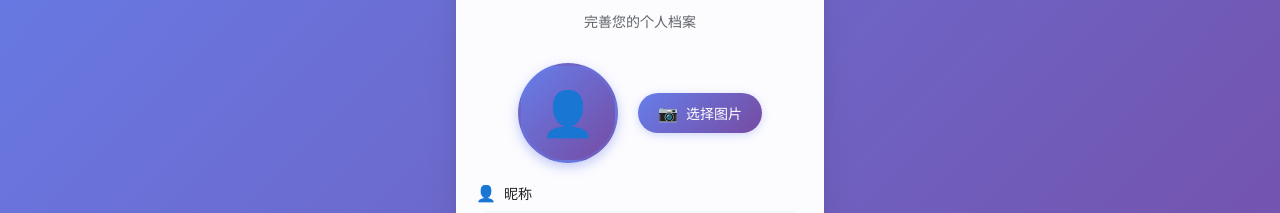
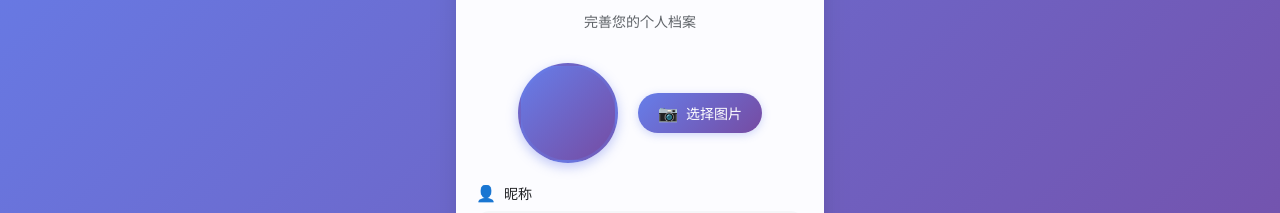
Before and after one commit to wuiyan/news-center-h5, a Vue app: page /profile/edit in a window 1280 px wide. Shown: the part 219-432 px from the top of the page. Built offline with nearby package versions, Linux system fonts and the light colour scheme.

Commit message:
修改头像显示

```diff
--- a/src/view/Profile.vue
+++ b/src/view/Profile.vue
@@ -7,7 +7,7 @@
             <div class="avatar" :style="avatarStyle">
               <template v-if="user.avatar">
                 <img
-                  :src="user.avatar"
+                  :src="user.avatar.startsWith('data:') ? user.avatar : VITE_IMAGE_BASE_URL + user.avatar"
                   :alt="user.name"
                   class="avatar-img"
                 />
@@ -90,6 +90,7 @@ import { useRouter } from "vue-router";
 import { getUserInfo } from "../api/user.js";
 import { getUserNewsList } from "../api/news.js";
 import BottomTabBar from "../components/BottomTabBar.vue"; // 引入组件
+const VITE_IMAGE_BASE_URL = import.meta.env.VITE_IMAGE_BASE_URL; // 引入环境变量中的API基础地址
 
 
 const router = useRouter();
--- a/src/view/ProfileEdit.vue
+++ b/src/view/ProfileEdit.vue
@@ -18,15 +18,18 @@
 
         <div class="form-section">
           <div class="avatar-upload">
-            <div class="avatar-preview" :style="form.avatar
-                ? {
-                  backgroundImage: `url(${form.avatar})`,
-                  backgroundSize: 'cover',
-                  backgroundPosition: 'center',
-                }
-                : { background: 'linear-gradient(135deg, #667eea, #764ba2)' }
-              ">
-              {{ form.name?.charAt(0) || "👤" }}
+            <div
+              class="avatar-preview"
+              :style="
+                form.avatar
+                  ? {
+                      backgroundImage: `url(${form.avatar.startsWith('data:') ? form.avatar : VITE_IMAGE_BASE_URL + form.avatar})`,
+                      backgroundSize: 'cover',
+                      backgroundPosition: 'center',
+                    }
+                  : { background: 'linear-gradient(135deg, #667eea, #764ba2)' }
+              "
+            >
             </div>
             <div class="upload-btn-wrapper">
               <button type="button" class="upload-btn" @click="triggerFileInput">
@@ -74,6 +77,7 @@ import { useRouter } from "vue-router";
 import { showToast } from "vant";
 import { updateUser } from "../api/user.js";
 import { uploadImage } from "../api/tools.js";
+const VITE_IMAGE_BASE_URL = import.meta.env.VITE_IMAGE_BASE_URL; // 引入环境变量中的API基础地址
 
 const router = useRouter();
 const fileInput = ref(null);
```
Also changed, not shown: 2 other files (tests, documents, lock files or other folders).
